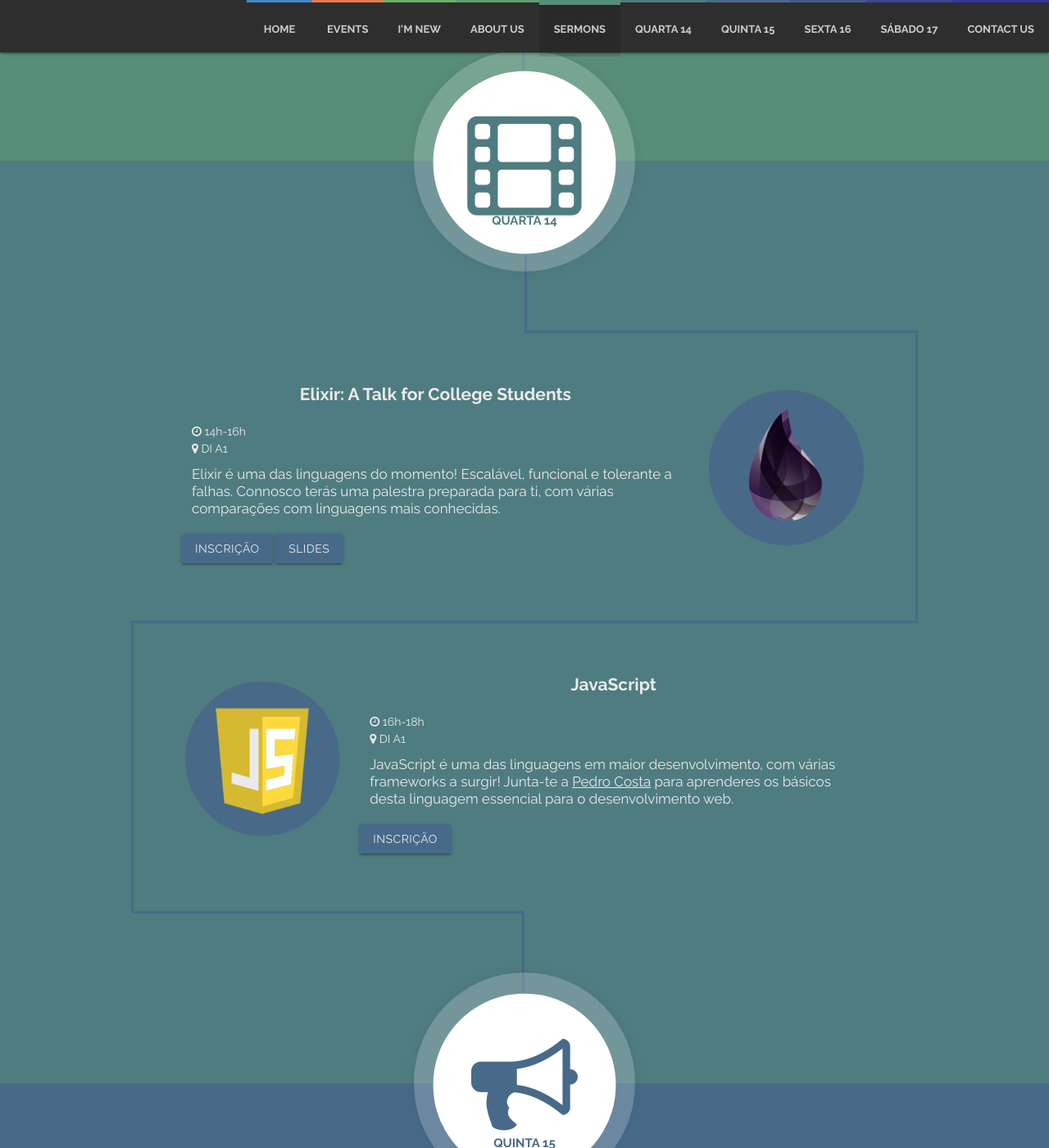
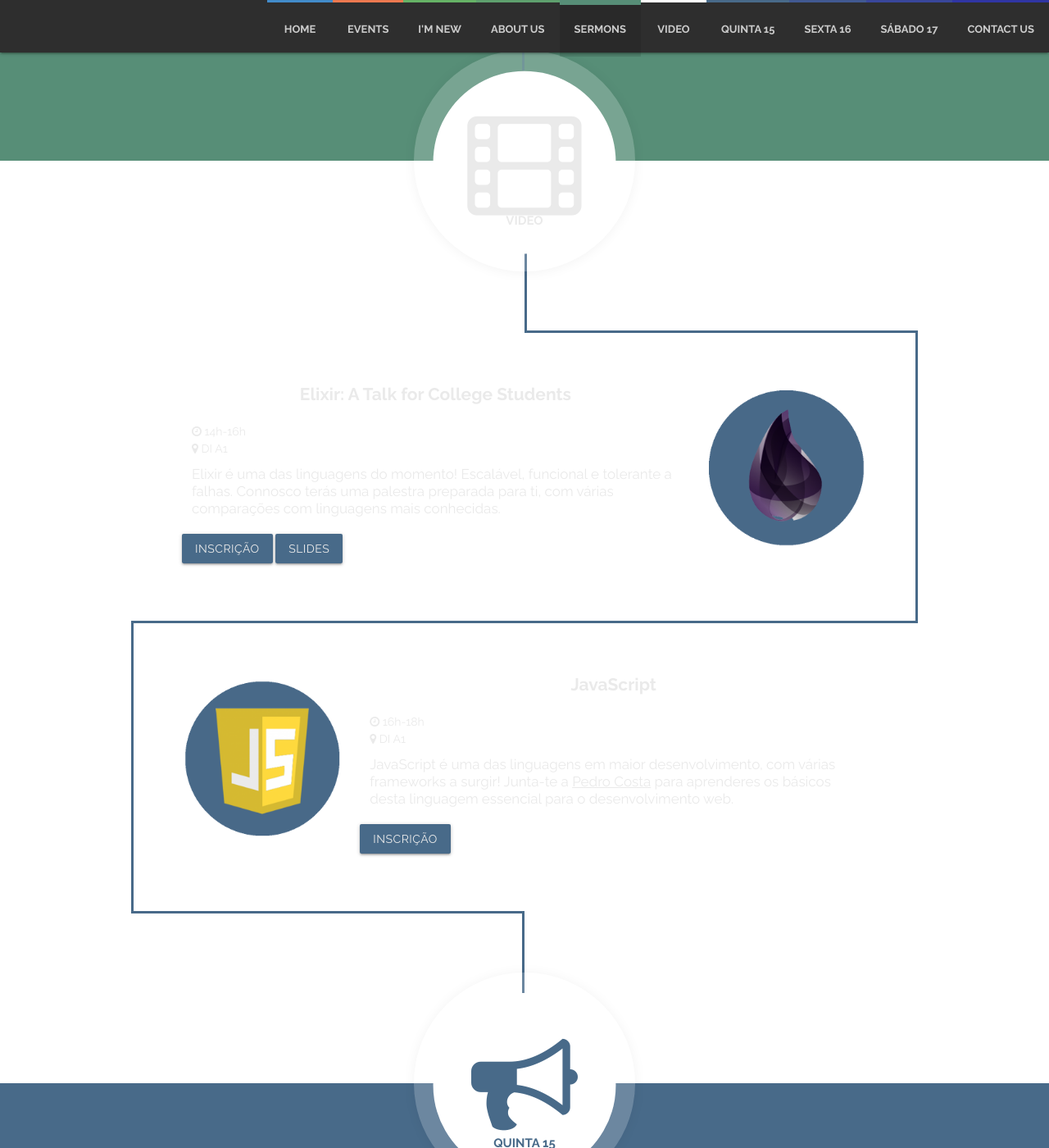
Before and after one commit to woodcock3/citychurch, a Jekyll site: the page built from index.html, in a window 1280 px wide and 1400 px high, scrolled down 5249 px. Shown: the whole window at 82% size. Built offline with Jekyll 4.4.1, drawn with Linux system fonts in a browser that asks for light colours.

Commit message:
Update and rename 2000-01-06-wednesday.md to 2000-01-06-video.md

```diff
--- a/_posts/2000-01-06-wednesday.md
+++ b/_posts/2000-01-06-video.md
@@ -1,6 +1,6 @@
 ---
-title: "Quarta 14"
-bg: wednesday
+title: "Video"
+bg: video
 color: white
 border-color: thursday
 fa-icon: film
```
